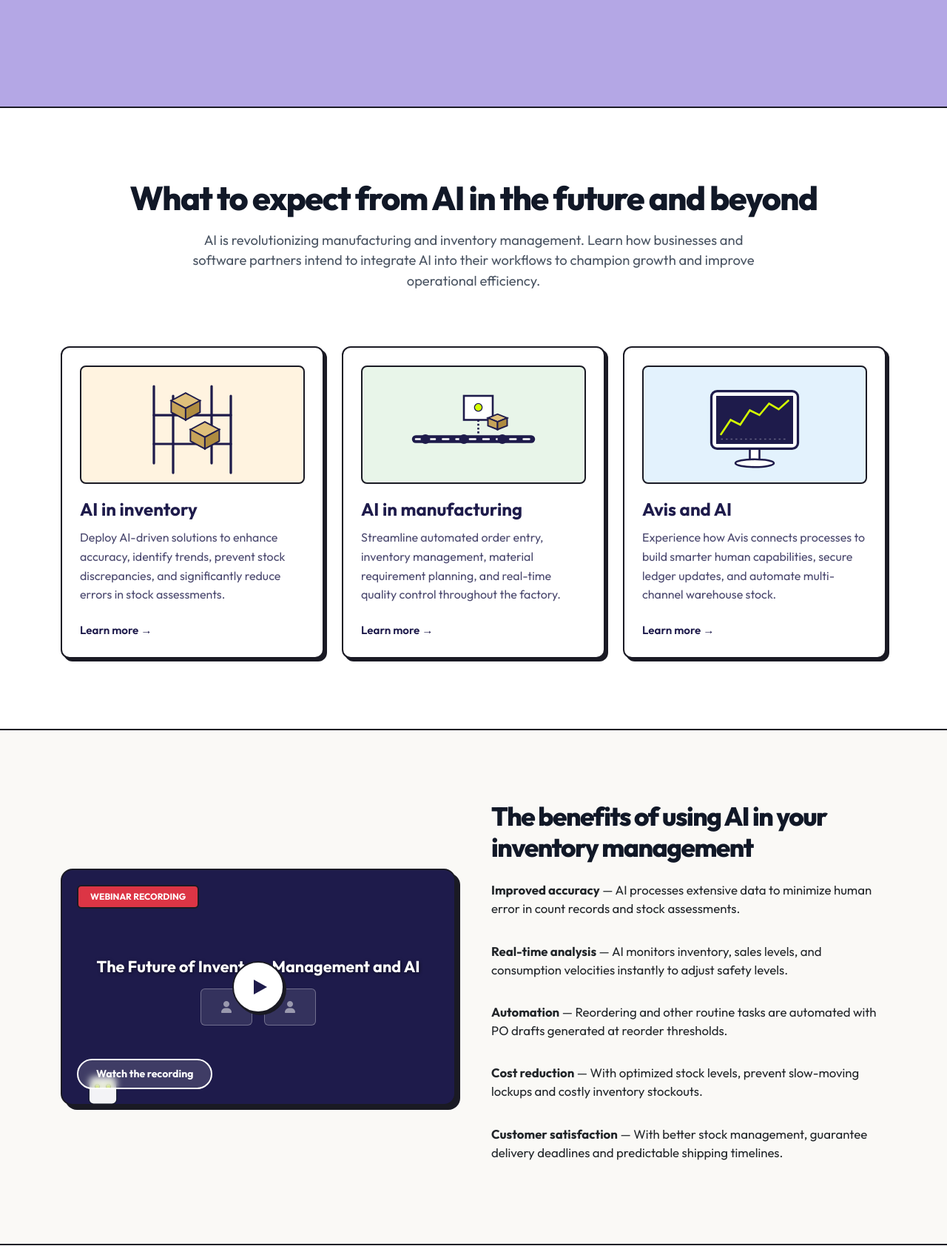
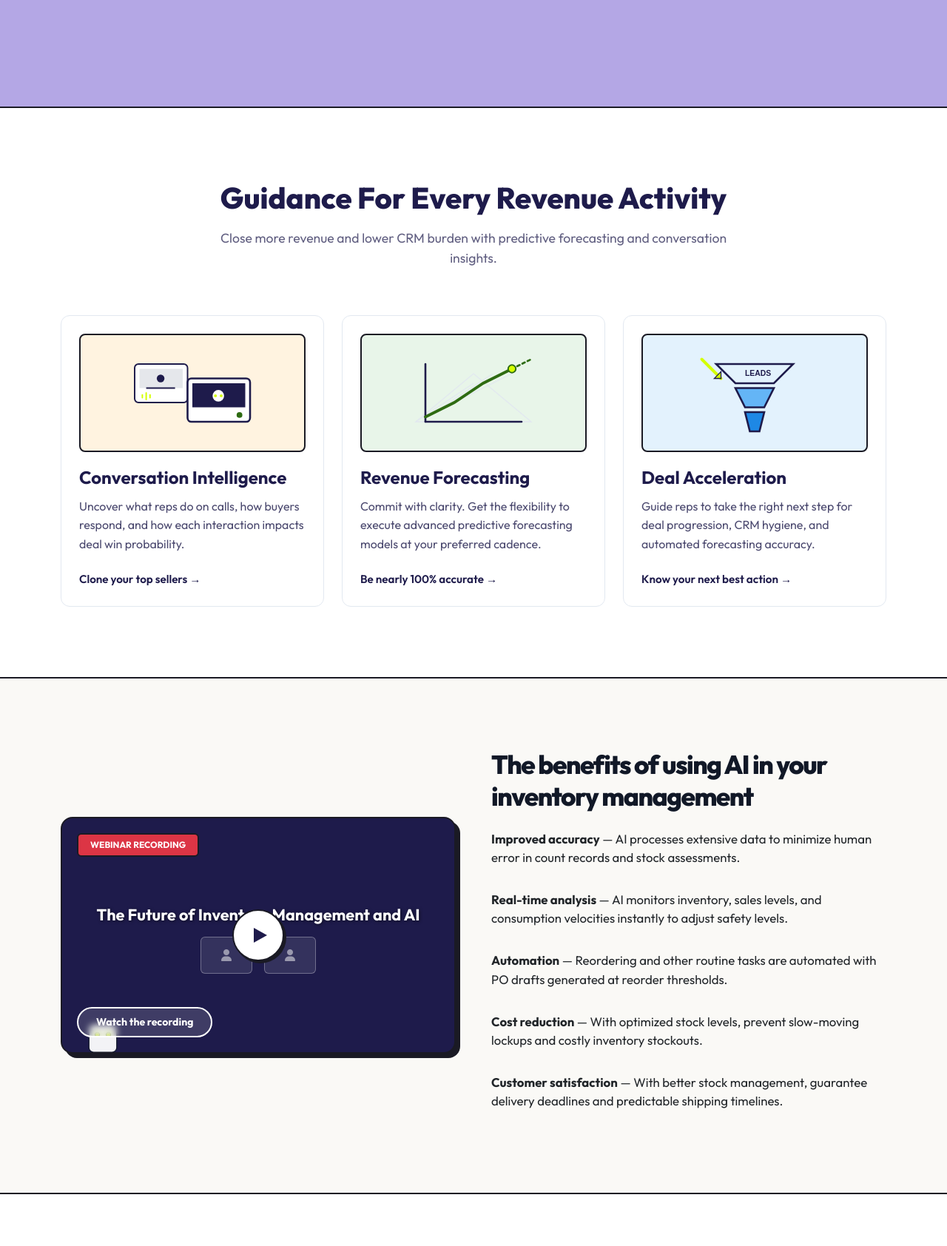
Before and after one commit to ParthChoudhary123/avis2, a Django app: page / in a window 1280 px wide. Shown: the part 801-2485 px from the top of the page at 74% size. Run offline with Django 5.2, Linux system fonts and the light colour scheme.

Commit message:
Configure the 3-column horizontal grid for Guidance For Every Revenue Activity with custom interactive features

```diff
--- a/inventory/templates/inventory/landing.html
+++ b/inventory/templates/inventory/landing.html
@@ -626,6 +626,44 @@
         color: rgba(30, 27, 75, 0.8);
         margin-bottom: 32px;
     }
+
+    /* 3-Column Feature Grid component using CSS Grid */
+    .feature-grid-container {
+        display: grid;
+        grid-template-columns: repeat(3, 1fr);
+        gap: 24px;
+        max-width: 1200px;
+        margin: 0 auto;
+        align-items: stretch;
+    }
+
+    @media (max-width: 991px) {
+        .feature-grid-container {
+            grid-template-columns: repeat(2, 1fr);
+        }
+    }
+
+    @media (max-width: 600px) {
+        .feature-grid-container {
+            grid-template-columns: 1fr;
+        }
+    }
+
+    .feature-grid-card {
+        display: flex;
+        flex-direction: column;
+        justify-content: space-between;
+        padding: 24px;
+        background: #FFFFFF;
+        border: 1px solid #E2E8F0;
+        border-radius: 12px;
+        transition: all 0.2s ease-in-out;
+    }
+
+    .feature-grid-card:hover {
+        transform: translateY(-4px);
+        box-shadow: 0 10px 20px rgba(0,0,0,0.05);
+    }
 </style>
 {% endblock %}
 
@@ -779,117 +817,109 @@
     </section>
 
     <!-- 2. Three-Card Feature Grid Section -->
-    <section class="landing-section bg-white-section" id="features">
+    <section class="landing-section bg-white-section" id="features" style="background-color: #FFFFFF !important;">
         <div class="container text-center">
-            <h2 class="section-title-neo">What to expect from AI in the future and beyond</h2>
-            <p class="section-subtitle-neo mx-auto" style="max-width: 800px;">
-                AI is revolutionizing manufacturing and inventory management. Learn how businesses and software partners intend to integrate AI into their workflows to champion growth and improve operational efficiency.
+            <!-- Header Block Configurations -->
+            <div style="text-align: center; margin: 0 auto 64px auto; max-width: 700px;">
+                <h2 style="font-size: 2.5rem; font-weight: 800; line-height: 1.3; color: #1e1b4b; margin-bottom: 16px;">Guidance For Every Revenue Activity</h2>
+                <p style="font-size: 1.1rem; color: rgba(30, 27, 75, 0.7); line-height: 1.5;">
+                    Close more revenue and lower CRM burden with predictive forecasting and conversation insights.
                 </p>
+            </div>
 
-            <div class="row g-4 text-start mt-4">
-                <!-- Card 1: AI in Inventory (Light Orange background top frame) -->
-                <div class="col-md-4">
-                    <div class="expectation-card" style="background-color: #ffffff; border: var(--border-main); border-radius: 12px; box-shadow: 4px 4px 0px var(--border-color); padding: 24px; height: 100%; display: flex; flex-direction: column; justify-content: space-between;">
+            <!-- Grid Architecture & Responsiveness -->
+            <div class="feature-grid-container text-start">
+                <!-- Card 1: Conversation Intelligence (Left Column) -->
+                <div class="feature-grid-card">
                     <div>
-                            <!-- Top Graphic Accent Frame -->
+                        <!-- Top Visual Container -->
                         <div style="background-color: #FFF3E0; border-radius: 8px; height: 160px; display: flex; justify-content: center; align-items: center; margin-bottom: 20px; border: var(--border-main);">
                             <svg viewBox="0 0 160 120" width="100%" height="100%" xmlns="http://www.w3.org/2000/svg">
-                                    <!-- Left rack vertical columns -->
-                                    <line x1="40" y1="20" x2="40" y2="100" stroke="#1e1b4b" stroke-width="2.5" stroke-linecap="round" />
-                                    <line x1="60" y1="30" x2="60" y2="110" stroke="#1e1b4b" stroke-width="2.5" stroke-linecap="round" />
-                                    <!-- Shelf horizontal bars -->
-                                    <line x1="40" y1="50" x2="120" y2="50" stroke="#1e1b4b" stroke-width="2.5" stroke-linecap="round" />
-                                    <line x1="40" y1="80" x2="120" y2="80" stroke="#1e1b4b" stroke-width="2.5" stroke-linecap="round" />
-                                    <!-- Right rack vertical columns -->
-                                    <line x1="100" y1="20" x2="100" y2="100" stroke="#1e1b4b" stroke-width="2.5" stroke-linecap="round" />
-                                    <line x1="120" y1="30" x2="120" y2="110" stroke="#1e1b4b" stroke-width="2.5" stroke-linecap="round" />
-                                    <!-- Isometric boxes sitting on shelves -->
-                                    <!-- Box 1 (Top shelf) -->
-                                    <g transform="translate(48, 25)">
-                                        <polygon points="10,10 25,2 40,10 25,18" fill="#dfc07b" stroke="#1e1b4b" stroke-width="1.5" />
-                                        <polygon points="10,10 25,18 25,30 10,22" fill="#c6a359" stroke="#1e1b4b" stroke-width="1.5" />
-                                        <polygon points="25,18 40,10 40,22 25,30" fill="#ae8b40" stroke="#1e1b4b" stroke-width="1.5" />
+                                <!-- Virtual meeting screen mockup -->
+                                <!-- Left Webcam card -->
+                                <g transform="translate(20, 30)">
+                                    <rect x="0" y="0" width="55" height="40" rx="4" fill="#ffffff" stroke="#1e1b4b" stroke-width="1.5" />
+                                    <rect x="5" y="5" width="45" height="20" fill="#e5e7eb" />
+                                    <circle cx="27" cy="15" r="4" fill="#1e1b4b" />
+                                    <path d="M12 25 L42 25" stroke="#1e1b4b" stroke-width="1.5" />
+                                    <!-- Audio wave lines on bottom of card -->
+                                    <line x1="8" y1="32" x2="8" y2="35" stroke="#D4FF00" stroke-width="1.5" stroke-linecap="round" />
+                                    <line x1="12" y1="30" x2="12" y2="37" stroke="#D4FF00" stroke-width="1.5" stroke-linecap="round" />
+                                    <line x1="16" y1="32" x2="16" y2="35" stroke="#D4FF00" stroke-width="1.5" stroke-linecap="round" />
                                 </g>
-                                    <!-- Box 2 (Bottom shelf) -->
-                                    <g transform="translate(68, 55)">
-                                        <polygon points="10,10 25,2 40,10 25,18" fill="#dfc07b" stroke="#1e1b4b" stroke-width="1.5" />
-                                        <polygon points="10,10 25,18 25,30 10,22" fill="#c6a359" stroke="#1e1b4b" stroke-width="1.5" />
-                                        <polygon points="25,18 40,10 40,22 25,30" fill="#ae8b40" stroke="#1e1b4b" stroke-width="1.5" />
+                                <!-- Right Webcam card overlay -->
+                                <g transform="translate(75, 45)">
+                                    <rect x="0" y="0" width="65" height="45" rx="4" fill="#ffffff" stroke="#1e1b4b" stroke-width="2" />
+                                    <rect x="5" y="5" width="55" height="25" fill="#1e1b4b" />
+                                    <!-- Robot mascot peaking in right feed -->
+                                    <circle cx="32" cy="18" r="6" fill="#ffffff" />
+                                    <circle cx="29" cy="18" r="1.5" fill="#D4FF00" />
+                                    <circle cx="35" cy="18" r="1.5" fill="#D4FF00" />
+                                    <!-- Sentiment indicator green dot -->
+                                    <circle cx="54" cy="38" r="3" fill="#2E6B12" />
                                 </g>
                             </svg>
                         </div>
-                            <h3 style="font-size: 1.5rem; font-weight: 700; color: #1e1b4b; margin-bottom: 12px;">AI in inventory</h3>
+                        <h3 style="font-size: 1.5rem; font-weight: 700; color: #1e1b4b; margin-bottom: 12px;">Conversation Intelligence</h3>
                         <p style="font-size: 1rem; line-height: 1.6; color: rgba(30, 27, 75, 0.8); margin-bottom: 24px;">
-                                Deploy AI-driven solutions to enhance accuracy, identify trends, prevent stock discrepancies, and significantly reduce errors in stock assessments.
+                            Uncover what reps do on calls, how buyers respond, and how each interaction impacts deal win probability.
                         </p>
                     </div>
-                        <a href="{% url 'product_list' %}" style="font-size: 0.95rem; font-weight: 600; color: #1e1b4b; text-decoration: none; display: inline-flex; align-items: center; gap: 4px;">Learn more →</a>
-                    </div>
+                    <a href="{% url 'product_list' %}" style="font-size: 0.95rem; font-weight: 600; color: #1e1b4b; text-decoration: none;">Clone your top sellers →</a>
                 </div>
 
-                <!-- Card 2: AI in Manufacturing (Light Green background top frame) -->
-                <div class="col-md-4">
-                    <div class="expectation-card" style="background-color: #ffffff; border: var(--border-main); border-radius: 12px; box-shadow: 4px 4px 0px var(--border-color); padding: 24px; height: 100%; display: flex; flex-direction: column; justify-content: space-between;">
+                <!-- Card 2: Revenue Forecasting (Middle Column) -->
+                <div class="feature-grid-card">
                     <div>
-                            <!-- Top Graphic Accent Frame -->
+                        <!-- Top Visual Container -->
                         <div style="background-color: #E8F5E9; border-radius: 8px; height: 160px; display: flex; justify-content: center; align-items: center; margin-bottom: 20px; border: var(--border-main);">
                             <svg viewBox="0 0 160 120" width="100%" height="100%" xmlns="http://www.w3.org/2000/svg">
-                                    <!-- Conveyor belt base -->
-                                    <path d="M20 75 L140 75" stroke="#1e1b4b" stroke-width="8" stroke-linecap="round" />
-                                    <path d="M20 75 L140 75" stroke="#ffffff" stroke-width="2" stroke-linecap="round" stroke-dasharray="6 8" />
-                                    <!-- Roller wheels -->
-                                    <circle cx="30" cy="75" r="5" fill="#1e1b4b" />
-                                    <circle cx="70" cy="75" r="5" fill="#1e1b4b" />
-                                    <circle cx="110" cy="75" r="5" fill="#1e1b4b" />
-                                    <!-- Sorting arm sensor dome -->
-                                    <g transform="translate(60, 20)">
-                                        <rect x="10" y="10" width="30" height="25" fill="#ffffff" stroke="#1e1b4b" stroke-width="2" />
-                                        <circle cx="25" cy="22" r="4" fill="#D4FF00" stroke="#1e1b4b" stroke-width="1" />
-                                        <path d="M25 35 L25 50" stroke="#1e1b4b" stroke-width="2" stroke-dasharray="2 2" />
-                                    </g>
-                                    <!-- Isometric Box on conveyor -->
-                                    <g transform="translate(90, 48)">
-                                        <polygon points="5,5 15,1 25,5 15,9" fill="#dfc07b" stroke="#1e1b4b" stroke-width="1.5" />
-                                        <polygon points="5,5 15,9 15,17 5,13" fill="#c6a359" stroke="#1e1b4b" stroke-width="1.5" />
-                                        <polygon points="15,9 25,5 25,13 15,17" fill="#ae8b40" stroke="#1e1b4b" stroke-width="1.5" />
-                                    </g>
+                                <!-- Isometric background grid lines -->
+                                <path d="M20 90 L80 40 L140 90 Z" fill="none" stroke="#e2e8f0" stroke-width="1" />
+                                <path d="M20 90 L80 50 M40 80 L100 40 M60 70 L120 40" stroke="#e2e8f0" stroke-width="1" />
+                                <!-- Graph line axis -->
+                                <line x1="30" y1="90" x2="130" y2="90" stroke="#1e1b4b" stroke-width="2" stroke-linecap="round" />
+                                <line x1="30" y1="90" x2="30" y2="30" stroke="#1e1b4b" stroke-width="2" stroke-linecap="round" />
+                                <!-- Green trending pacing line chart -->
+                                <path d="M30 85 L60 70 L90 50 L120 35" fill="none" stroke="#2E6B12" stroke-width="3" stroke-linecap="round" />
+                                <!-- Dotted forecast projection line -->
+                                <path d="M120 35 L140 25" fill="none" stroke="#2E6B12" stroke-width="2" stroke-dasharray="3 3" stroke-linecap="round" />
+                                <!-- Glow point -->
+                                <circle cx="120" cy="35" r="4" fill="#D4FF00" stroke="#2E6B12" stroke-width="1.5" />
                             </svg>
                         </div>
-                            <h3 style="font-size: 1.5rem; font-weight: 700; color: #1e1b4b; margin-bottom: 12px;">AI in manufacturing</h3>
+                        <h3 style="font-size: 1.5rem; font-weight: 700; color: #1e1b4b; margin-bottom: 12px;">Revenue Forecasting</h3>
                         <p style="font-size: 1rem; line-height: 1.6; color: rgba(30, 27, 75, 0.8); margin-bottom: 24px;">
-                                Streamline automated order entry, inventory management, material requirement planning, and real-time quality control throughout the factory.
+                            Commit with clarity. Get the flexibility to execute advanced predictive forecasting models at your preferred cadence.
                         </p>
                     </div>
-                        <a href="{% url 'manager_dashboard' %}" style="font-size: 0.95rem; font-weight: 600; color: #1e1b4b; text-decoration: none; display: inline-flex; align-items: center; gap: 4px;">Learn more →</a>
-                    </div>
+                    <a href="{% url 'manager_dashboard' %}" style="font-size: 0.95rem; font-weight: 600; color: #1e1b4b; text-decoration: none;">Be nearly 100% accurate →</a>
                 </div>
 
-                <!-- Card 3: Avis and AI (Light Blue background top frame) -->
-                <div class="col-md-4">
-                    <div class="expectation-card" style="background-color: #ffffff; border: var(--border-main); border-radius: 12px; box-shadow: 4px 4px 0px var(--border-color); padding: 24px; height: 100%; display: flex; flex-direction: column; justify-content: space-between;">
+                <!-- Card 3: Deal Acceleration (Right Column) -->
+                <div class="feature-grid-card">
                     <div>
-                            <!-- Top Graphic Accent Frame -->
+                        <!-- Top Visual Container -->
                         <div style="background-color: #E3F2FD; border-radius: 8px; height: 160px; display: flex; justify-content: center; align-items: center; margin-bottom: 20px; border: var(--border-main);">
                             <svg viewBox="0 0 160 120" width="100%" height="100%" xmlns="http://www.w3.org/2000/svg">
-                                    <!-- Stand -->
-                                    <rect x="75" y="80" width="10" height="20" fill="#ffffff" stroke="#1e1b4b" stroke-width="2" />
-                                    <ellipse cx="80" cy="100" rx="20" ry="4" fill="#ffffff" stroke="#1e1b4b" stroke-width="2" />
-                                    <!-- Monitor screen -->
-                                    <rect x="35" y="25" width="90" height="60" rx="6" fill="#ffffff" stroke="#1e1b4b" stroke-width="2.5" />
-                                    <rect x="40" y="30" width="80" height="50" fill="#1e1b4b" />
-                                    <!-- Charts lines -->
-                                    <path d="M45 70 L55 55 L65 60 L75 45 L85 50 L95 38 L105 44 L115 35" fill="none" stroke="#D4FF00" stroke-width="2" stroke-linecap="round" />
-                                    <!-- Grid lines under chart -->
-                                    <line x1="45" y1="75" x2="115" y2="75" stroke="#ffffff" stroke-width="1" stroke-dasharray="2 3" opacity="0.3" />
+                                <!-- Top Funnel segment -->
+                                <path d="M40 30 L120 30 L100 50 L60 50 Z" fill="#E3F2FD" stroke="#1e1b4b" stroke-width="2" />
+                                <text x="70" y="42" font-size="8" font-weight="bold" fill="#1e1b4b" font-family="sans-serif">LEADS</text>
+                                <!-- Middle Funnel segment -->
+                                <path d="M60 55 L100 55 L90 75 L70 75 Z" fill="#64B5F6" stroke="#1e1b4b" stroke-width="2" />
+                                <!-- Bottom Funnel segment -->
+                                <path d="M70 80 L90 80 L85 100 L75 100 Z" fill="#1E88E5" stroke="#1e1b4b" stroke-width="2" />
+                                <!-- Acceleration arrow pointing through -->
+                                <path d="M25 25 L45 45" stroke="#D4FF00" stroke-width="3" stroke-linecap="round" />
+                                <polygon points="45,45 45,38 38,45" fill="#D4FF00" stroke="#1e1b4b" stroke-width="1" />
                             </svg>
                         </div>
-                            <h3 style="font-size: 1.5rem; font-weight: 700; color: #1e1b4b; margin-bottom: 12px;">Avis and AI</h3>
+                        <h3 style="font-size: 1.5rem; font-weight: 700; color: #1e1b4b; margin-bottom: 12px;">Deal Acceleration</h3>
                         <p style="font-size: 1rem; line-height: 1.6; color: rgba(30, 27, 75, 0.8); margin-bottom: 24px;">
-                                Experience how Avis connects processes to build smarter human capabilities, secure ledger updates, and automate multi-channel warehouse stock.
+                            Guide reps to take the right next step for deal progression, CRM hygiene, and automated forecasting accuracy.
                         </p>
                     </div>
-                        <a href="{% url 'blockchain_view' %}" style="font-size: 0.95rem; font-weight: 600; color: #1e1b4b; text-decoration: none; display: inline-flex; align-items: center; gap: 4px;">Learn more →</a>
-                    </div>
+                    <a href="{% url 'blockchain_view' %}" style="font-size: 0.95rem; font-weight: 600; color: #1e1b4b; text-decoration: none;">Know your next best action →</a>
                 </div>
             </div>
         </div>
```
Lines whose indentation alone changed are shown as unchanged.
